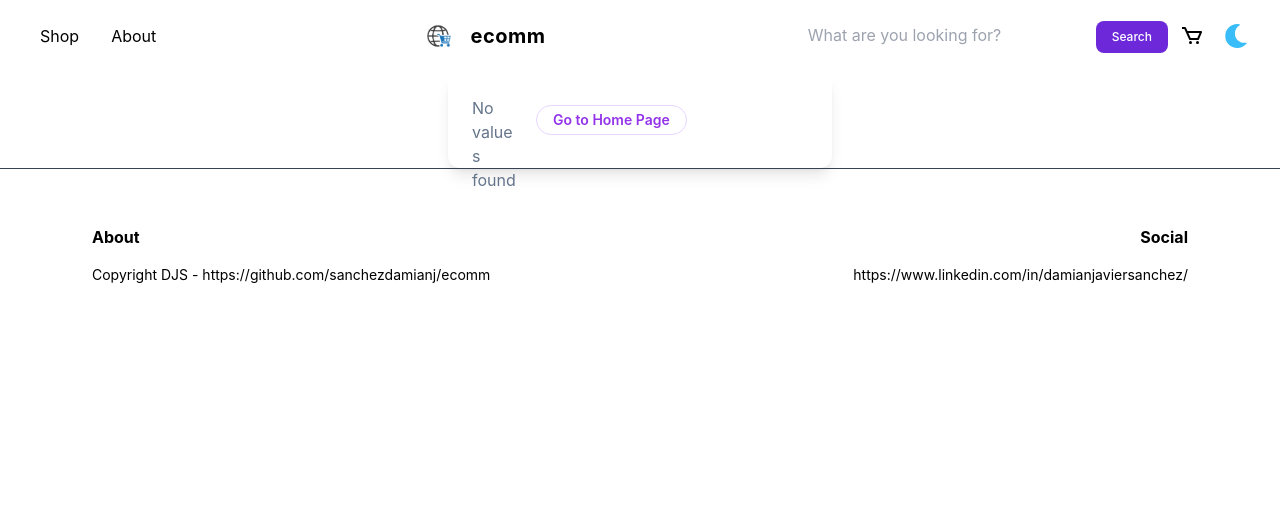
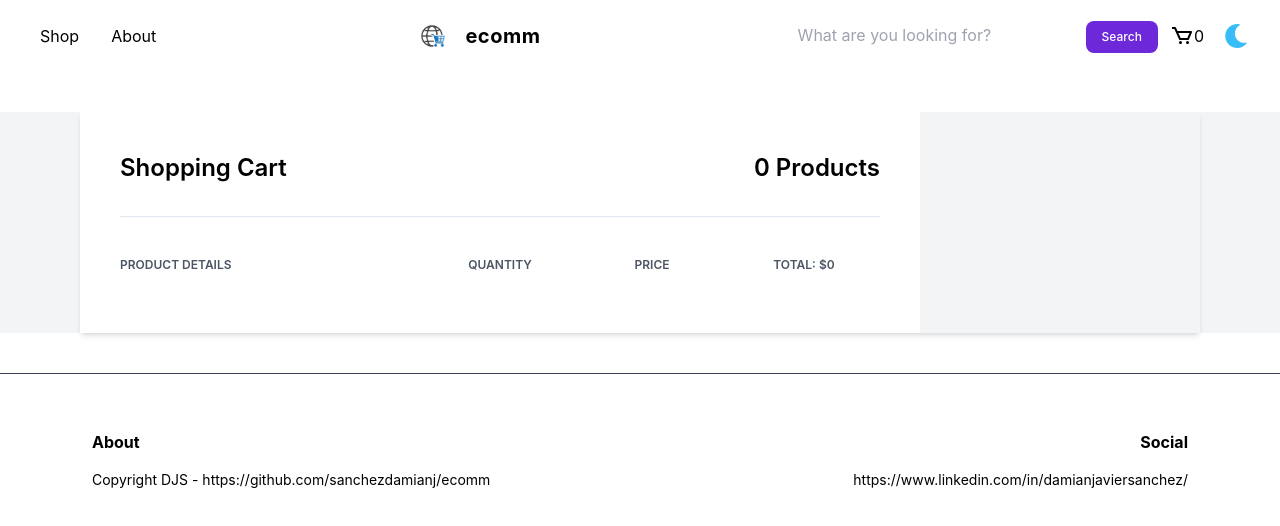
Before and after one commit to sanchezdamianj/ecomm, a React (Create React App) app: page /cart in a window 1280 px wide. Shown: the top 526 px of the page. Built offline with nearby package versions, Linux system fonts and the light colour scheme.

Commit message:
adding useContext as a CartProvider to embed the App with a global cart to be available from each children

```diff
--- a/src/App.js
+++ b/src/App.js
@@ -5,27 +5,33 @@ import { ThemeProvider } from "./components/darkMode/ThemeContext";
 import Background from "./components/darkMode/Background";
 import ItemListContainer from "./components/ItemListContainer";
 import ItemDetailContainer from "./components/ItemDetailContainer";
-import NoDataFound from './components/NoDataFound'
+import Cart from "./components/Cart";
 import { BrowserRouter, Routes, Route, Navigate } from "react-router-dom";
+import  CartProvider  from "./components/context/CartContext";
 
 function App() {
   return (
     <>
+      <CartProvider>
         <BrowserRouter>
           <ThemeProvider>
             <Background>
               <NavBar />
               <Routes>
                 <Route path="/" element={<ItemListContainer />} />
-              <Route path="/items/search/:id" element={<ItemListContainer />} />
+                <Route
+                  path="/items/search/:id"
+                  element={<ItemListContainer />}
+                />
                 <Route path="/items/:id" element={<ItemDetailContainer />} />
-              <Route path="/cart" element={<NoDataFound />} />
+                <Route path="/cart" element={<Cart />} />
                 <Route path="*" element={<Navigate to="/" />} />
               </Routes>
               <Footer />
             </Background>
           </ThemeProvider>
         </BrowserRouter>
+      </CartProvider>
     </>
   );
 }
--- /dev/null
+++ b/src/components/Cart.jsx
@@ -0,0 +1,42 @@
+import React from "react";
+import { CartItem } from "./CartItem";
+import { useCartContext } from "./context/CartContext";
+
+const Cart = () => {
+  const { cart, cartTotal, cartQuantity,emptyCart } = useCartContext();
+  console.log(cart);
+
+  return (
+    <>
+      <div className="container mx-auto mt-10 bg-gray-100">
+        <div className="flex shadow-md my-10">
+          <div className="w-3/4 bg-white px-10 py-10">
+            <div className="flex justify-between border-b pb-8">
+              <h1 className="font-semibold text-2xl">Shopping Cart</h1>
+              <h2 className="font-semibold text-2xl">{cartQuantity()} Products</h2>
+            </div>
+            <div className="flex mt-10 mb-5">
+              <h3 className="font-semibold text-gray-600 text-xs uppercase w-2/5">
+                Product Details
+              </h3>
+              <h3 className="font-semibold text-center text-gray-600 text-xs uppercase w-1/5 text-center">
+                Quantity
+              </h3>
+              <h3 className="font-semibold text-center text-gray-600 text-xs uppercase w-1/5 text-center">
+                Price
+              </h3>
+              <h3 className="font-semibold text-center text-gray-600 text-xs uppercase w-1/5 text-center">
+                Total: ${cartTotal()}
+              </h3>
+            </div>
+          </div>
+        </div>
+      </div>
+      {(cart).map((item) => (
+        <CartItem item={item} key={item.id} />
+      ))}
+    </>
+  );
+};
+
+export default Cart;
--- /dev/null
+++ b/src/components/CartItem.jsx
@@ -0,0 +1,66 @@
+import React from "react";
+import { useState } from "react";
+import { useCartContext } from "./context/CartContext";
+
+export const CartItem = ({ item }) => {
+  const { removeItem } = useCartContext();
+  const [itemOrderQuantity, setItemOrderQuatity] = useState(item.orderQuantity)
+
+  const handleChange = (e) => {
+    // e.preventDefault();
+    setItemOrderQuatity(e.target.value)
+
+  };
+  return (
+    <div className="container mx-auto mt-10 bg-gray-100">
+      <div className="flex shadow-md my-10">
+        <div className="w-3/4 bg-white px-10 py-10">
+          <div className="flex mt-10 mb-5">
+            <div className="w-20">
+              <img className="h-24" src={item.image} alt="" />
+            </div>
+            <div className="flex flex-col justify-between ml-4 flex-grow">
+              <span className="font-bold text-sm">{item.title}</span>
+              <span className="text-red-500 text-xs">{item.id}</span>
+              <button
+                onClick={() => removeItem(item.id)}
+                className="font-semibold hover:text-red-500 text-gray-500 text-xs"
+              >
+                Remove
+              </button>
+            </div>
+
+            <div className="flex justify-center w-1/5">
+              <svg
+                className="fill-current text-gray-600 w-3"
+                viewBox="0 0 448 512"
+              >
+                <path d="M416 208H32c-17.67 0-32 14.33-32 32v32c0 17.67 14.33 32 32 32h384c17.67 0 32-14.33 32-32v-32c0-17.67-14.33-32-32-32z" />
+              </svg>
+
+              <input
+                className="mx-2 border text-center w-8"
+                type="text"
+                value={itemOrderQuantity}
+                onChange={()=>handleChange()}
+              />
+
+              <svg
+                className="fill-current text-gray-600 w-3"
+                viewBox="0 0 448 512"
+              >
+                <path d="M416 208H272V64c0-17.67-14.33-32-32-32h-32c-17.67 0-32 14.33-32 32v144H32c-17.67 0-32 14.33-32 32v32c0 17.67 14.33 32 32 32h144v144c0 17.67 14.33 32 32 32h32c17.67 0 32-14.33 32-32V304h144c17.67 0 32-14.33 32-32v-32c0-17.67-14.33-32-32-32z" />
+              </svg>
+            </div>
+            <span className="text-center w-1/5 font-semibold text-sm">
+              ${item.price}
+            </span>
+            <span className="text-center w-1/5 font-semibold text-sm">
+              ${item.price * item.orderQuantity}
+            </span>
+          </div>
+        </div>
+      </div>
+    </div>
+  );
+};
--- a/src/components/CartWidget.jsx
+++ b/src/components/CartWidget.jsx
@@ -1,10 +1,9 @@
 import React from "react";
 
-const CartWidget = () => {
-
-
+const CartWidget = ({ orderQuantity }) => {
   return (
-    <div className="pl-3 inline-block no-underline hover:text-black" >
+    <>
+      <div className="pl-3 inline-block no-underline hover:text-black">
         <svg
           className="fill-current hover:text-black"
           xmlns="http://www.w3.org/2000/svg"
@@ -18,6 +17,8 @@ const CartWidget = () => {
           <circle cx="17.5" cy="18.5" r="1.5" />
         </svg>
       </div>
+      {orderQuantity}
+    </>
   );
 };
 
--- a/src/components/Footer.jsx
+++ b/src/components/Footer.jsx
@@ -2,7 +2,7 @@ import React from 'react'
 
 const Footer = () => {
   return (
-    <footer className="container mx-auto py-6 border-t border-gray-700">
+    <footer className="container mx-auto py-6 border-t border-gray-700 h-full">
     <div className="container flex px-3 py-8 " id='footer'>
       <div className="w-full mx-auto flex flex-wrap">
         <div className="flex w-full lg:w-1/2 ">
--- a/src/components/ItemCount.jsx
+++ b/src/components/ItemCount.jsx
@@ -1,4 +1,5 @@
 import React from "react";
+import { Link } from "react-router-dom";
 
 const ItemCount = ({ stock, initial, onAdd, counter, setCounter }) => {
 
@@ -13,7 +14,7 @@ const ItemCount = ({ stock, initial, onAdd, counter, setCounter }) => {
 
   return (
     <>
-      <div className="py-4 px-4 flex items-center justify-center">
+      <div className="px-4 flex items-center justify-center">
         <button
           className="bg-orange-300 hover:bg-yellow-700 font-bold py-0 px-2 rounded-full"
           onClick={decrement}
@@ -31,11 +32,21 @@ const ItemCount = ({ stock, initial, onAdd, counter, setCounter }) => {
       <div>
         <button
           type="submit"
-          className="w-full mt-24 flex items-center justify-center rounded-md border border-transparent bg-indigo-600 py-3 px-8 text-base font-medium text-white hover:bg-indigo-700 focus:outline-none focus:ring-2 focus:ring-indigo-500 focus:ring-offset-2"
+          className="w-full mt-2 flex items-center justify-center rounded-md border border-transparent bg-indigo-600 py-3 px-8 text-base font-medium text-white hover:bg-indigo-700 focus:outline-none focus:ring-2 focus:ring-indigo-500 focus:ring-offset-2"
           onClick={onAdd}
         >
           Add to bag
         </button>
+
+        <Link to={'/cart'} >
+        <button
+          type="submit"
+          className="w-full mt-2 flex items-center justify-center rounded-md border border-transparent bg-green-600 py-3 px-8 text-base font-medium text-white hover:bg-green-700 focus:outline-none focus:ring-2 focus:ring-green-500 focus:ring-offset-2"
+
+        >
+          Proceed to checkout
+        </button>
+        </Link>
       </div>
     </>
   );
--- a/src/components/NavBar.jsx
+++ b/src/components/NavBar.jsx
@@ -3,11 +3,13 @@ import logo from "../assets/logo.png";
 import CartWidget from "./CartWidget";
 import Toggle from "./darkMode/ThemeToggle";
 import { Link, useNavigate } from "react-router-dom";
-import { useState } from "react";
+import { useState, useContext } from "react";
+import { CartContext } from "./context/CartContext";
 
 const NavBar = () => {
   const navigate = useNavigate();
   const [search, setSearch] = useState([]);
+  const {cart} = useContext(CartContext)
 
   const handleChange = (e) => {
     e.preventDefault();
@@ -102,7 +104,7 @@ const NavBar = () => {
                   Search
                 </button>
               </form>
-              <CartWidget />
+              <CartWidget orderQuantity={cart.length}/>
               <div className="pl-3 inline-block no-underline hover:text-black">
                 <Toggle />
               </div>
--- /dev/null
+++ b/src/components/context/CartContext.jsx
@@ -0,0 +1,51 @@
+import { createContext, useContext, useState } from "react";
+
+export const CartContext = createContext();
+
+const CartProvider = ({children}) => {
+  const [cart, setCart] = useState([]);
+  const addToCart = (item) => {
+    setCart([...cart, item]);
+    let noRepeatedItems = cart.filter((element, index) => {
+        return cart.indexOf(element) === index;
+    });
+    console.log(cart)
+    console.log(noRepeatedItems)
+    setCart(noRepeatedItems)
+  };
+
+  const isInCart = (id) => {
+    return cart.find((item) => item.id === id);
+  };
+
+  const cartQuantity = () => {
+    return cart.reduce((acc, item) => acc + item.orderQuantity, 0);
+  };
+  const cartTotal = () =>{
+    return cart.reduce((acc,item) => acc + item.orderQuantity * item.price,0)
+  }
+  const removeItem = (id) =>{
+    setCart(cart.filter((item) => item.id !== id))
+  }
+  const emptyCart = () =>{
+    return null
+  }
+  return (
+    <CartContext.Provider
+      value={{
+        cart,
+        addToCart,
+        isInCart,
+        cartQuantity,
+        cartTotal,
+        removeItem,
+        emptyCart
+      }}
+    >
+      {children}
+    </CartContext.Provider>
+  );
+};
+export default CartProvider;
+
+export const useCartContext = () =>{ return useContext(CartContext)}
--- a/src/data/data.js
+++ b/src/data/data.js
@@ -1,2 +1,4 @@
 const basePath = "https://api.mercadolibre.com";
-export {basePath}
+
+
+export { basePath };
--- a/src/pages/ItemDetail.jsx
+++ b/src/pages/ItemDetail.jsx
@@ -1,16 +1,22 @@
-import React, { useEffect, useState } from "react";
+import React, { useEffect, useState, useContext } from "react";
 import BreadCrumb from "../components/BreadCrumb";
 import ItemCount from "../components/ItemCount";
 import NoDataFound from "../components/NoDataFound";
 import { requestCategory } from "../helpers/requestData";
-import { CircularProgress } from "@chakra-ui/react";
-import { useNavigate } from "react-router-dom";
+import {
+  CircularProgress,
+  // Alert,
+  // AlertIcon,
+  // AlertTitle,
+  // AlertDescription
+} from "@chakra-ui/react";
+import { CartContext } from "../components/context/CartContext";
 
 const ItemDetail = ({ item }) => {
   const [categories, setCategories] = useState([]);
   const [isLoading, setIsLoading] = useState(false);
   const [quantity, setQuantity] = useState(1);
-  const navigate = useNavigate();
+  const { cart, addToCart, isInCart } = useContext(CartContext);
 
   useEffect(() => {
     setIsLoading(true);
@@ -19,7 +25,6 @@ const ItemDetail = ({ item }) => {
       .then((dataCat) => {
         setIsLoading(false);
         setCategories(dataCat.path_from_root);
-        console.log(item);
       });
   }, [item]);
 
@@ -31,8 +36,16 @@ const ItemDetail = ({ item }) => {
       orderQuantity: quantity,
       image: item.thumbnail,
     };
-    console.log(itemToCart);
-    navigate({ pathname: "/cart" });
+    if (!isInCart(item.id)) {
+      addToCart(itemToCart);
+    } else {
+      const prevReapetedItem = cart.find(
+        (itemInCart) => itemInCart.id === item.id
+      );
+      const prevQuantity = prevReapetedItem.orderQuantity;
+      addToCart({ ...prevReapetedItem, orderQuantity: prevQuantity + quantity });
+
+    }
   };
 
   return !isLoading ? (
@@ -46,8 +59,8 @@ const ItemDetail = ({ item }) => {
           <NoDataFound />
         </>
       )}
-      <div className="lg:h-screen">
-        <div className="mt-4">
+      <div className="lg:h-2/3">
+        <div className="mt-4 h-full">
           {/* <!-- Image gallery --> */}
           <div className="mx-auto mt-0 max-w-2l sm:px-6 lg:grid lg:max-w-7xl lg:grid-cols-3 lg:gap-x-8 lg:px-8">
             {item.pictures && item.pictures.length >= 3 ? (
@@ -56,7 +69,7 @@ const ItemDetail = ({ item }) => {
                   <img
                     src={item.pictures[0].url}
                     alt="Two ."
-                    className="h-full w-full object-cover object-center"
+                    className="h-6/12 w-full object-cover object-center"
                   />
                 </div>
                 <div className="hidden lg:grid lg:grid-cols-1 lg:gap-y-0">
@@ -64,7 +77,7 @@ const ItemDetail = ({ item }) => {
                     <img
                       src={item.pictures[1].url}
                       alt="Model"
-                      className="h-full w-full object-cover object-center"
+                      className="h-1/2 w-full object-cover object-center"
                     />
                   </div>
                 </div>
@@ -72,7 +85,7 @@ const ItemDetail = ({ item }) => {
                   <img
                     src={item.pictures[2].url}
                     alt="Mode."
-                    className="h-full w-full object-cover object-center"
+                    className="h-6/12 w-full object-cover object-center"
                   />
                 </div>
               </>
```
Also changed, not shown: src/data/stock.JSON (added, +9 -0 lines), src/assets/1.jpg (renamed from src/assets/programmer.jpeg). Lines whose indentation alone changed are shown as unchanged.
